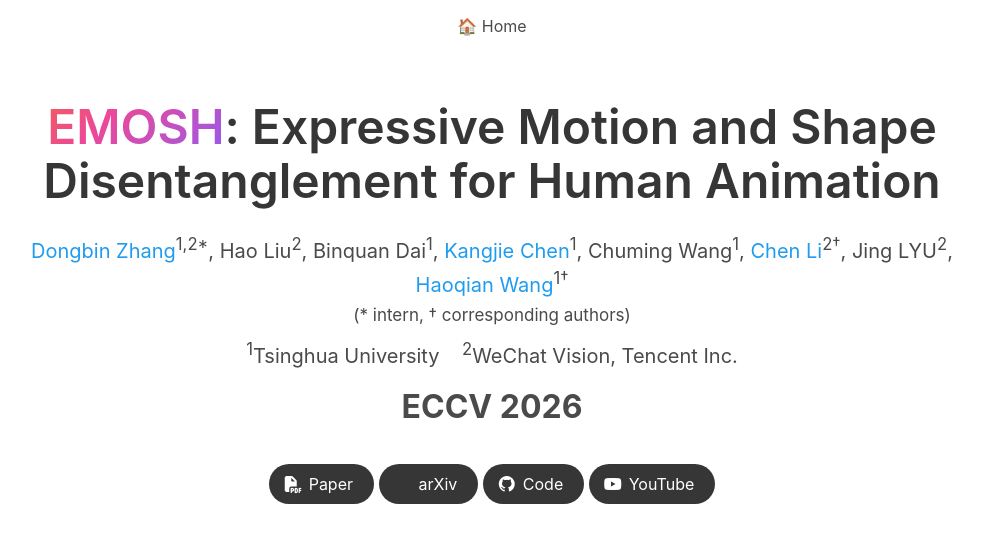
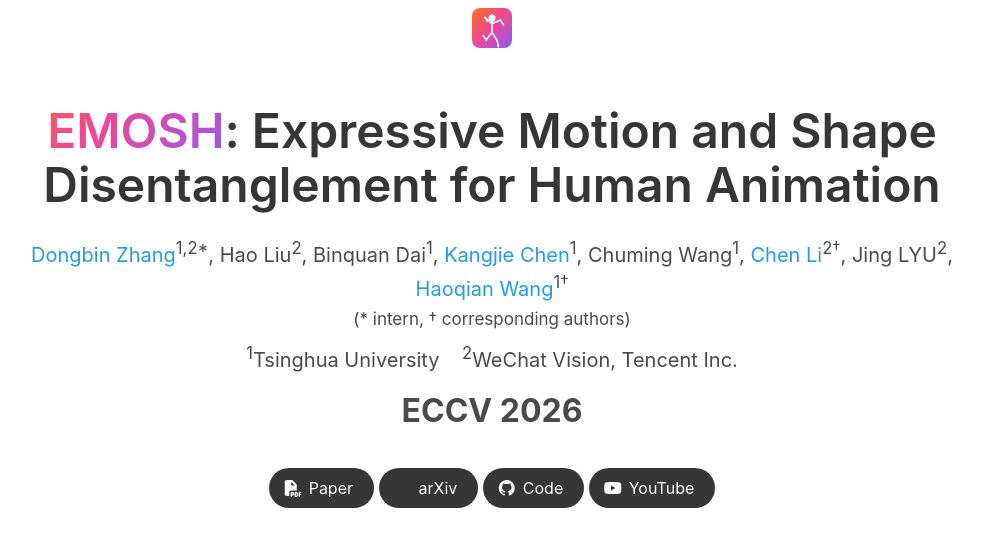
Before and after one commit to EastbeanZhang/EastbeanZhang.github.io, a Jekyll site: the page EMOSH/index.html, which Jekyll copies as it is, in a window 1280 px wide and 900 px high, cut to the strip 0-581 px from the top of the window. Shown: the top 547 px of the strip, without its empty margins (148-1130 px from the left). Built offline with Jekyll 4.4.1, drawn with Linux system fonts in a browser that asks for light colours; nearby versions of some CDN libraries; library files that are not in the unit come from our copies; a style sheet for code colours, icons or effects is not loaded.

Commit message:
Navbar logo + icon buttons like GUAVA

```diff
--- a/EMOSH/index.html
+++ b/EMOSH/index.html
@@ -78,7 +78,9 @@
   </div>
   <div class="navbar-menu">
     <div class="navbar-start" style="flex-grow:1;justify-content:center;">
-      <a class="navbar-item" href="https://eastbeanzhang.github.io/">🏠 Home</a>
+      <a class="navbar-item" href="https://eastbeanzhang.github.io/">
+        <img src="./static/images/logo.svg" alt="EMOSH" style="max-height:40px;">
+      </a>
     </div>
   </div>
 </nav>
```
